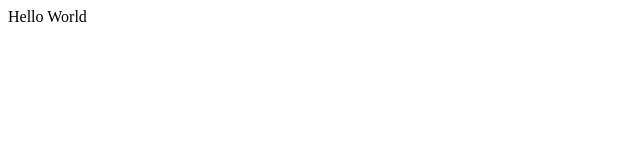
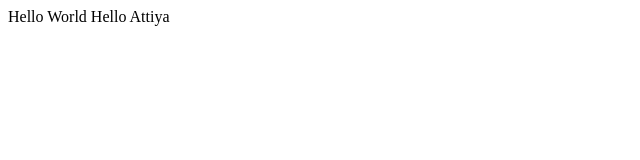
Before and after one commit to AttiyaDiantiFadli/praktkum1, a plain HTML site: page index.html in a window 1280 px wide. Shown: the whole page, without its empty margins (0-640 px from the left). Drawn offline with Linux system fonts and the light colour scheme.

Commit message:
Menambahkan Hello Attiya

```diff
--- a/index.html
+++ b/index.html
@@ -7,5 +7,6 @@
 </head>
 <body>
     Hello World
+    Hello Attiya
 </body>
 </html>
```
